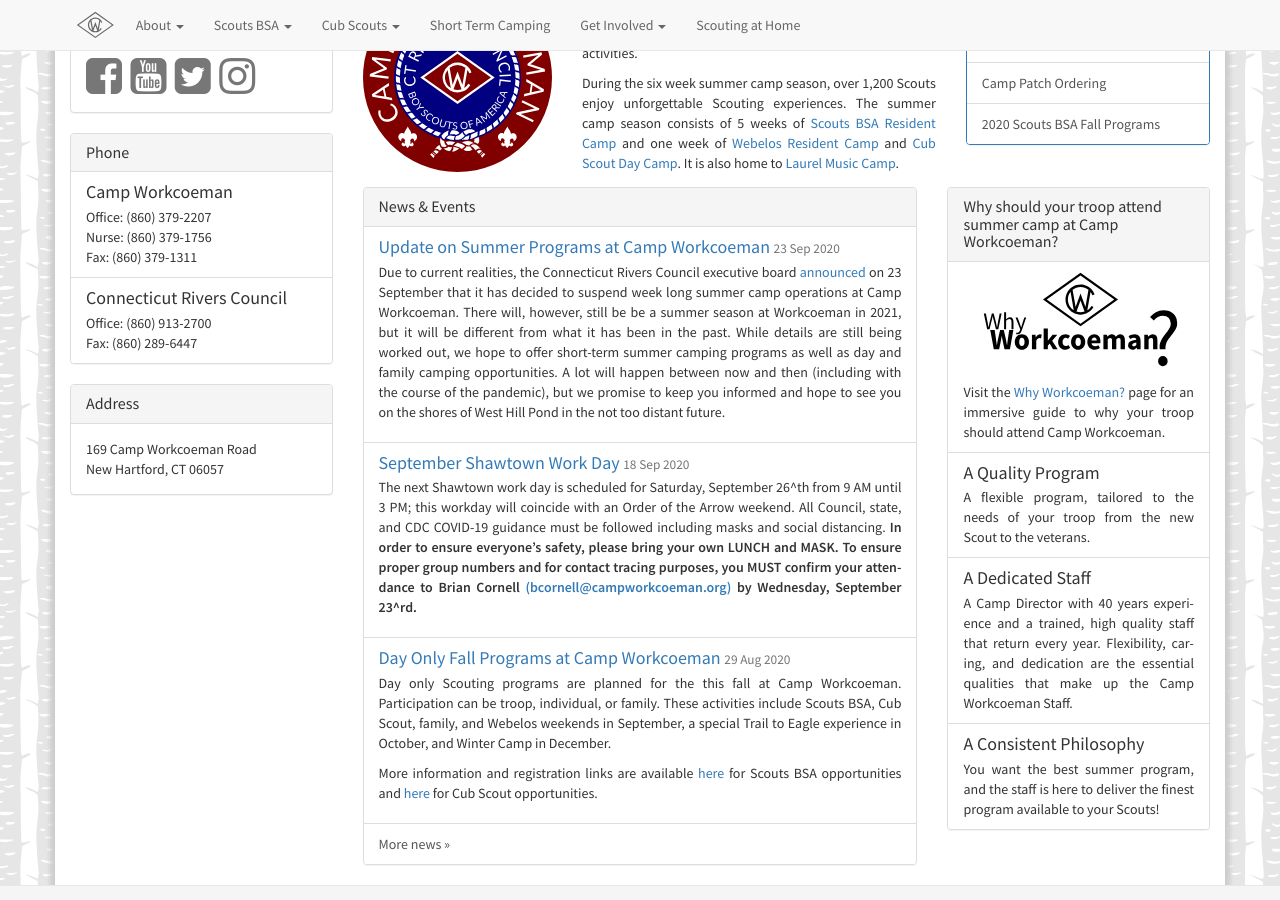
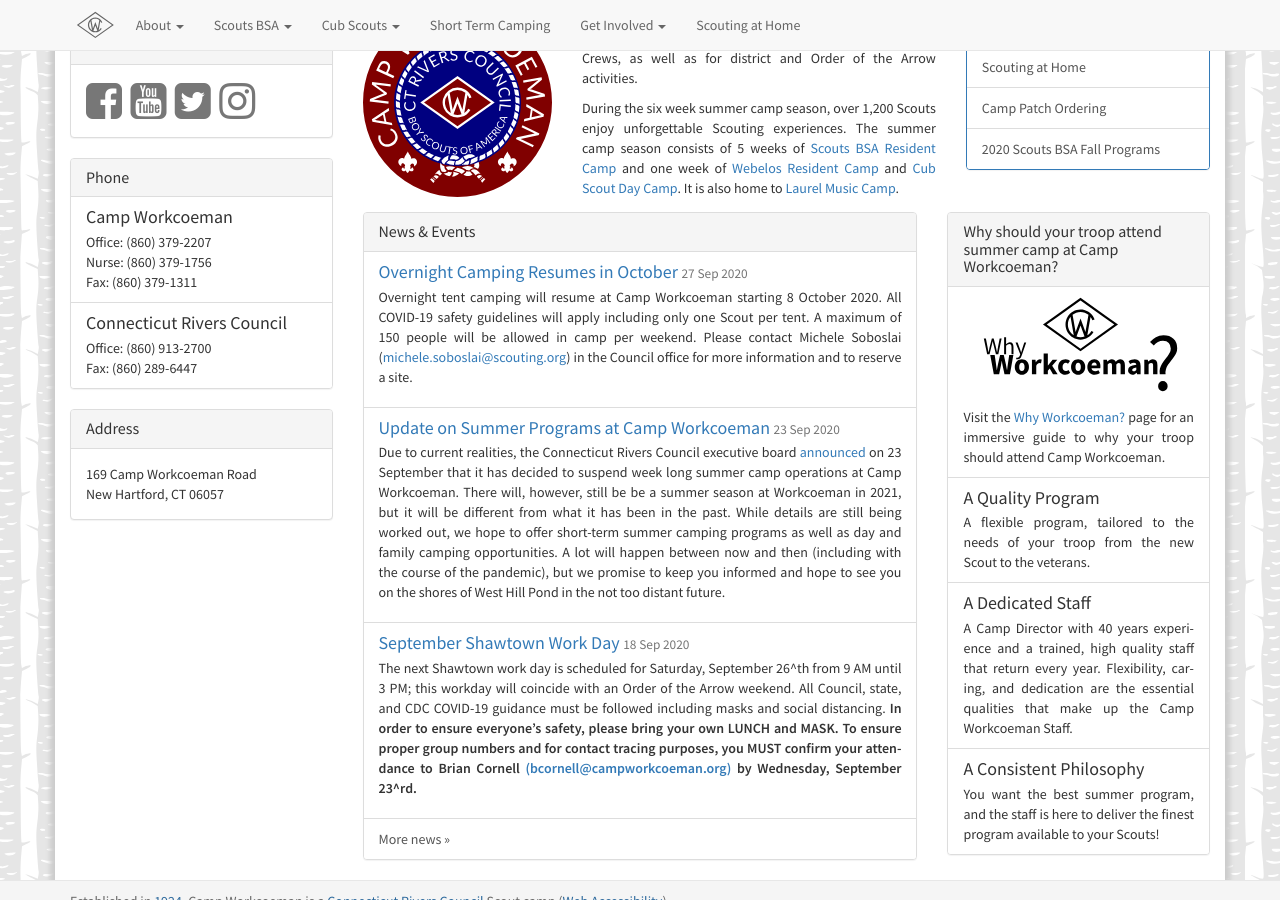
Before and after one commit to campworkcoeman/campworkcoeman.org, a Jekyll site: the page built from index.html, in a window 1280 px wide and 900 px high, scrolled down 954 px. Built offline with Jekyll 4.4.1, drawn with Linux system fonts in a browser that asks for light colours; nearby versions of some CDN libraries; Markdown is read by kramdown in place of the engine named in the settings; some of the changed text lies outside the part shown.

Commit message:
Update regarding overnight camping.

```diff
--- a/_includes/announcement.html
+++ b/_includes/announcement.html
@@ -7,6 +7,7 @@
     </div>
     <div class="alert alert-danger">
     <h3 class="list-group-item-heading">COVID-19 Update</h3>
+    <p><em>27 September 2020</em> &mdash; Overnight tent camping at Camp Workcoeman resumes 8 October (<a href="https://campworkcoeman.org/about/news/2020/09/27/overnight-camping-resumes/">more info</a>).</p>
     <p><em>23 September 2020</em> &mdash; <a href="https://scoutingevent.com/066-Workcoemaneagleexperience">Registration</a> is now open for an October Trail to Eagle weekend.</p>
     <p><em>25 August 2020</em> &mdash; <b>Camp Workcoeman in open in a limited capacity, but there will be no camping until further notice.</b></p>
     <p><em>21 June 2020</em> &mdash; As of 17 June 2020, units in the Connecticut Rivers Council can resume in-person activities per updated state guidance. Please see <a href="https://ctscouting.org/covid-19-council-update/">ctscouting.org</a> for full details.</p>
--- /dev/null
+++ b/about/news/_posts/2020-09-27-overnight-camping-resumes.md
@@ -0,0 +1,7 @@
+---
+published: true
+layout: news-item
+title: Overnight Camping Resumes in October
+---
+
+Overnight tent camping will resume at Camp Workcoeman starting 8 October 2020. All COVID-19 safety guidelines will apply including only one Scout per tent. A maximum of 150 people will be allowed in camp per weekend. Please contact Michele Soboslai ([michele.soboslai@scouting.org](mailtp:michele.soboslai@scouting.org)) in the Council office for more information and to reserve a site.
```
